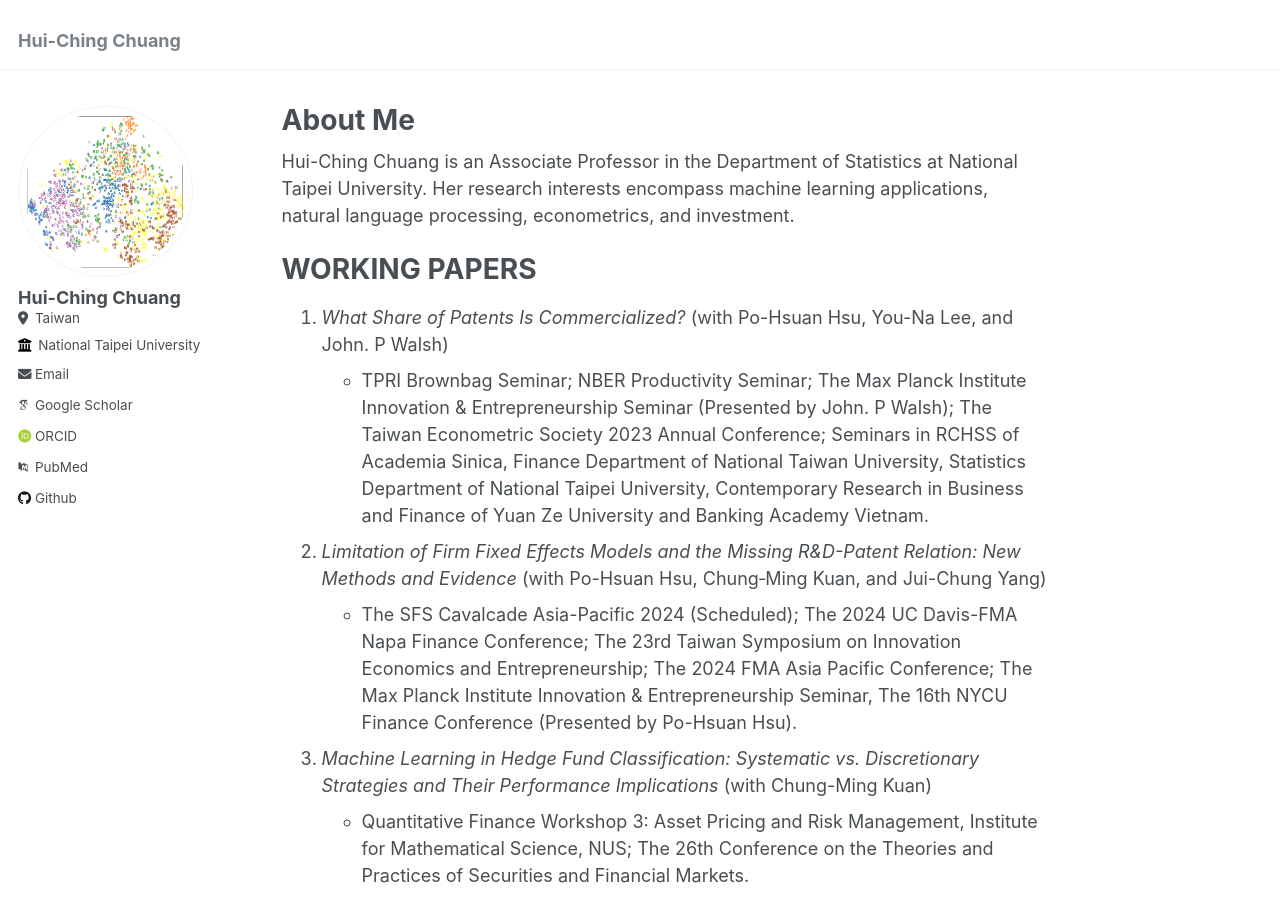
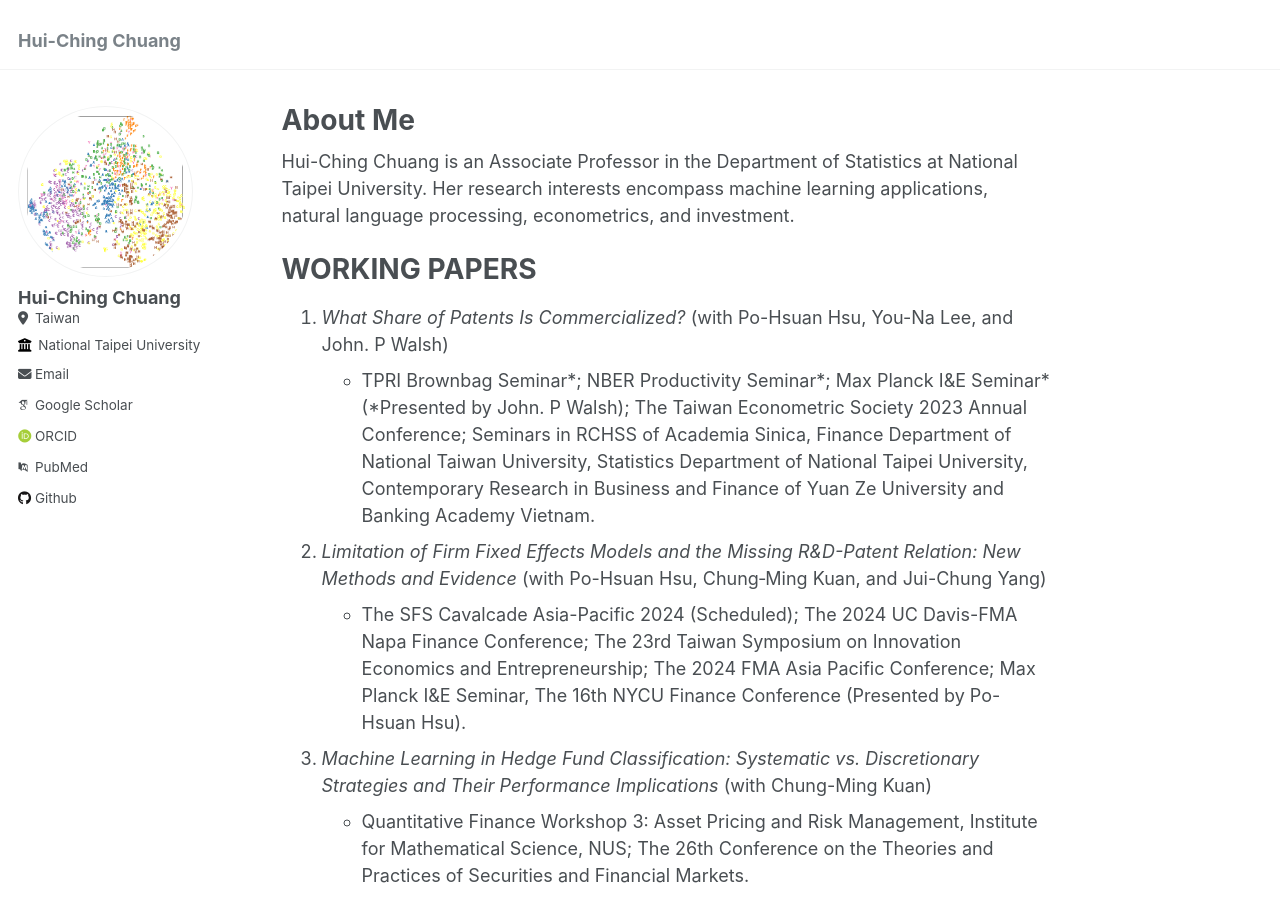
Before and after one commit to hcchuang/hcchuang.github.io, a Jekyll site: the page built from _pages/about.md, in a window 1280 px wide and 900 px high. Built offline with Jekyll 4.4.1, drawn with Linux system fonts in a browser that asks for light colours; some web fonts are replaced.

Commit message:
Update about.md

```diff
--- a/_pages/about.md
+++ b/_pages/about.md
@@ -14,9 +14,9 @@ Hui-Ching Chuang is an Associate Professor in the Department of Statistics at Na
 WORKING PAPERS
 ======
 1.  _What Share of Patents Is Commercialized?_ (with Po-Hsuan Hsu, You-Na Lee, and John. P Walsh)
-   -  TPRI Brownbag Seminar; NBER Productivity Seminar; The Max Planck Institute Innovation & Entrepreneurship Seminar (Presented by John. P Walsh); The Taiwan Econometric Society 2023 Annual Conference; Seminars in RCHSS of Academia Sinica, Finance Department of National Taiwan University, Statistics Department of National Taipei University,  Contemporary Research in Business and Finance of Yuan Ze University and Banking Academy Vietnam.
+   -  TPRI Brownbag Seminar\*; NBER Productivity Seminar\*; Max Planck I&E Seminar\* (\*Presented by John. P Walsh); The Taiwan Econometric Society 2023 Annual Conference; Seminars in RCHSS of Academia Sinica, Finance Department of National Taiwan University, Statistics Department of National Taipei University,  Contemporary Research in Business and Finance of Yuan Ze University and Banking Academy Vietnam.
 1.  _Limitation of Firm Fixed Effects Models and the Missing R&D-Patent Relation: New Methods and Evidence_ (with Po-Hsuan Hsu, Chung‐Ming Kuan, and Jui-Chung Yang)
-   - The SFS Cavalcade Asia-Pacific 2024 (Scheduled); The 2024 UC Davis-FMA Napa Finance Conference; The 23rd Taiwan Symposium on Innovation Economics and Entrepreneurship; The 2024 FMA Asia Pacific Conference; The Max Planck Institute Innovation & Entrepreneurship Seminar, The 16th NYCU Finance Conference (Presented by Po-Hsuan Hsu).
+   - The SFS Cavalcade Asia-Pacific 2024 (Scheduled); The 2024 UC Davis-FMA Napa Finance Conference; The 23rd Taiwan Symposium on Innovation Economics and Entrepreneurship; The 2024 FMA Asia Pacific Conference; Max Planck I&E Seminar, The 16th NYCU Finance Conference (Presented by Po-Hsuan Hsu).
 1.  _Machine Learning in Hedge Fund Classification: Systematic vs. Discretionary Strategies and Their Performance Implications_ (with Chung-Ming Kuan)
    - Quantitative Finance Workshop 3: Asset Pricing and Risk Management, Institute for Mathematical Science, NUS; The 26th Conference on the Theories and Practices of Securities and Financial Markets.
 1.  _Heterogeneous Autoregressive Model Based on Correlated Intraday Return Dynamic_ (with O-Chia Chuang, Jin Xu, and Ye Yang)
```
